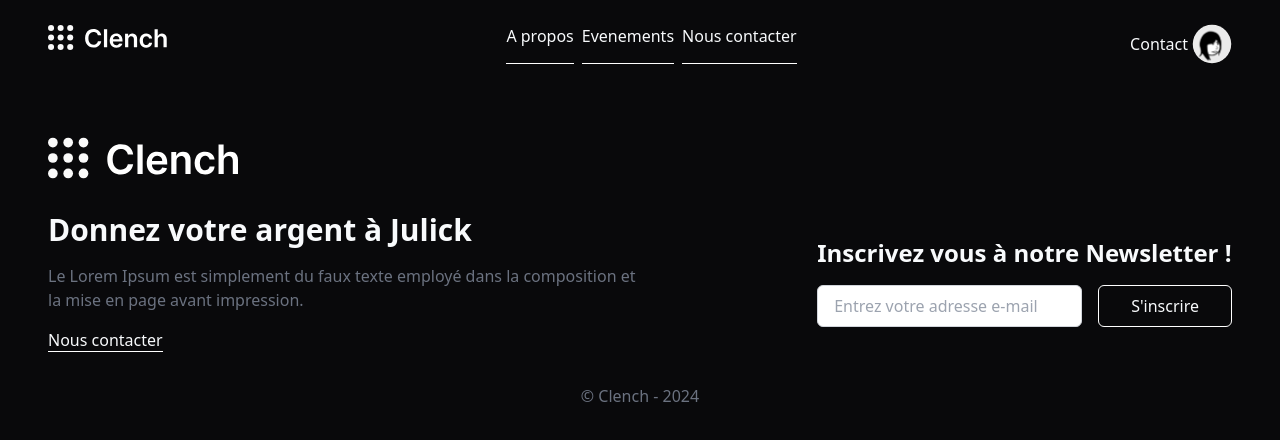
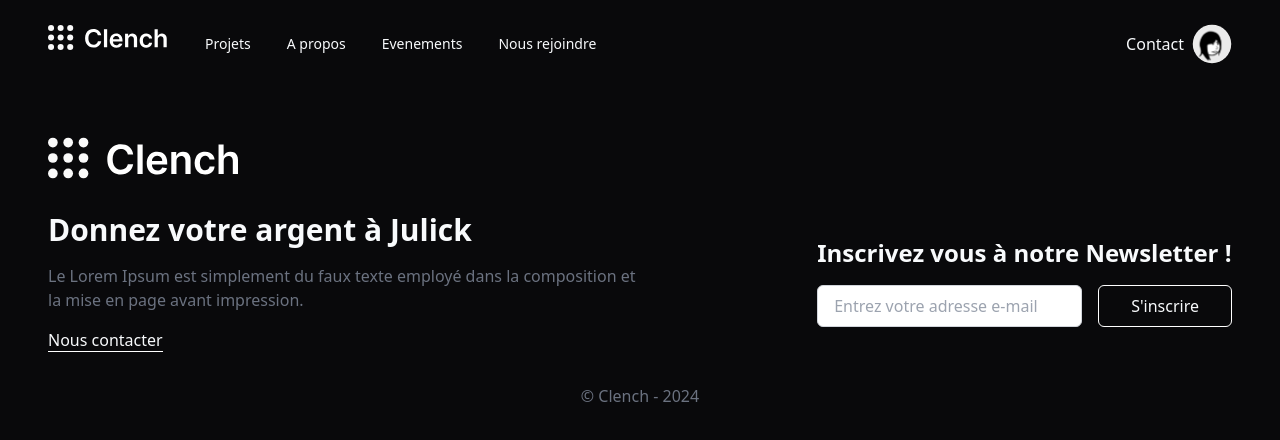
Before and after one commit to UnMugViolet/clench-fakeapp, a Vue app: page / in a window 1280 px wide. Shown: the top 440 px of the page. Built offline with nearby package versions, Linux system fonts and the light colour scheme.

Commit message:
Added header and update input

```diff
--- a/package.json
+++ b/package.json
@@ -9,6 +9,7 @@
     "preview": "vite preview"
   },
   "dependencies": {
+    "@vueuse/core": "^10.9.0",
     "class-variance-authority": "^0.7.0",
     "clsx": "^2.1.0",
     "lucide-vue-next": "^0.359.0",
--- a/src/components/Header.vue
+++ b/src/components/Header.vue
@@ -1,18 +1,32 @@
+<script setup>
+import router from '@/router';
+import Button from '@/components/ui/button/Button.vue';
+</script>
 
-import router from '@/router';
+
 <template>
   <header class="flex w-full justify-between px-12 py-6">
-    <div>
+    <div class="inline-flex gap-4">
       <router-link to="/">
         <img src="@/assets/icones/logo.svg" alt="Vue logo" class="logo" width="125" height="125" />
       </router-link>
+      <nav class="flex gap-1">
+            <Button variant="link">
+                <router-link to="/projets">Projets</router-link>
+            </Button>
+            <Button variant="link">
+                <router-link to="/a-propos">A propos</router-link>
+            </Button>
+            <Button variant="link">
+                <router-link to="/evenement">Evenements</router-link>
+            </Button>
+            <Button variant="link">
+                <router-link to="/contact">Nous rejoindre</router-link>
+            </Button>
+        </nav>
     </div>
-    <nav class="flex gap-2">
-      <router-link to="/a-propos" class="border-b border-transparent transition duration-300 border-white hover:border-white">A propos</router-link>
-      <router-link to="/evenement" class="border-b border-transparent transition duration-300 border-white hover:border-white">Evenements</router-link>
-      <router-link to="/contact" class="border-b border-transparent transition duration-300 border-white hover:border-white">Nous contacter</router-link>
-    </nav>
-    <div class="flex items-center gap-1">
+
+    <div class="flex items-center gap-2">
       <p>Contact</p>
       <img src="@/assets/icones/user.svg" alt="User Icon" class="w-10 h-10" />
     </div>
--- /dev/null
+++ b/src/components/ui/input/Input.vue
@@ -0,0 +1,29 @@
+<script setup>
+import { useVModel } from "@vueuse/core";
+import { cn } from "@/lib/utils";
+
+const props = defineProps({
+  defaultValue: { type: [String, Number], required: false },
+  modelValue: { type: [String, Number], required: false },
+  class: { type: null, required: false },
+});
+
+const emits = defineEmits(["update:modelValue"]);
+
+const modelValue = useVModel(props, "modelValue", emits, {
+  passive: true,
+  defaultValue: props.defaultValue,
+});
+</script>
+
+<template>
+  <input
+    v-model="modelValue"
+    :class="
+      cn(
+        'flex h-10 w-full rounded-md border border-input bg-background px-3 py-2 text-sm ring-offset-background file:border-0 file:bg-transparent file:text-sm file:font-medium placeholder:text-muted-foreground focus-visible:outline-none focus-visible:ring-2 focus-visible:ring-ring focus-visible:ring-offset-2 disabled:cursor-not-allowed disabled:opacity-50',
+        props.class
+      )
+    "
+  />
+</template>
--- /dev/null
+++ b/src/components/ui/input/index.js
@@ -0,0 +1 @@
+export { default as Input } from "./Input.vue";
--- a/src/router/index.js
+++ b/src/router/index.js
@@ -47,6 +47,11 @@ const router = createRouter({
        name: 'event',
        component: () => import('../views/EventView.vue')
      }
+    //  {
+    //   path: '/rejoindre',
+    //   name: 'event',
+    //   component: () => import('../views/EventView.vue')
+    // }
     // {
     //   path: '/evenement/:id',
     //   name: 'event',
```
Also changed, not shown: 1 other file (tests, documents, lock files or other folders).
